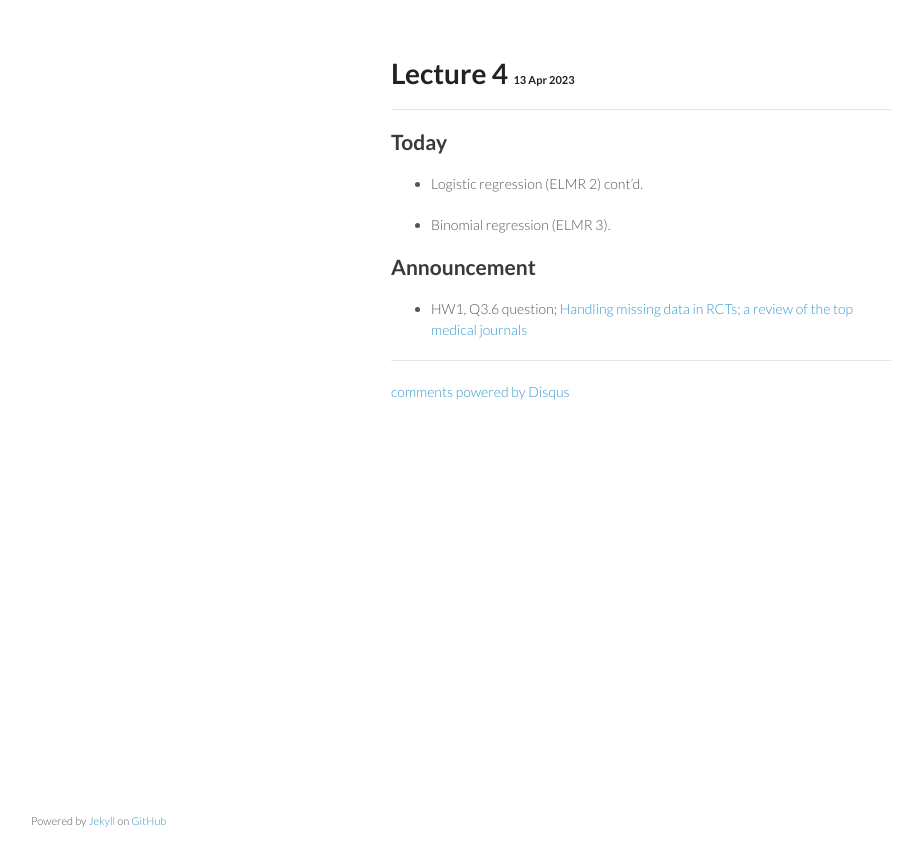
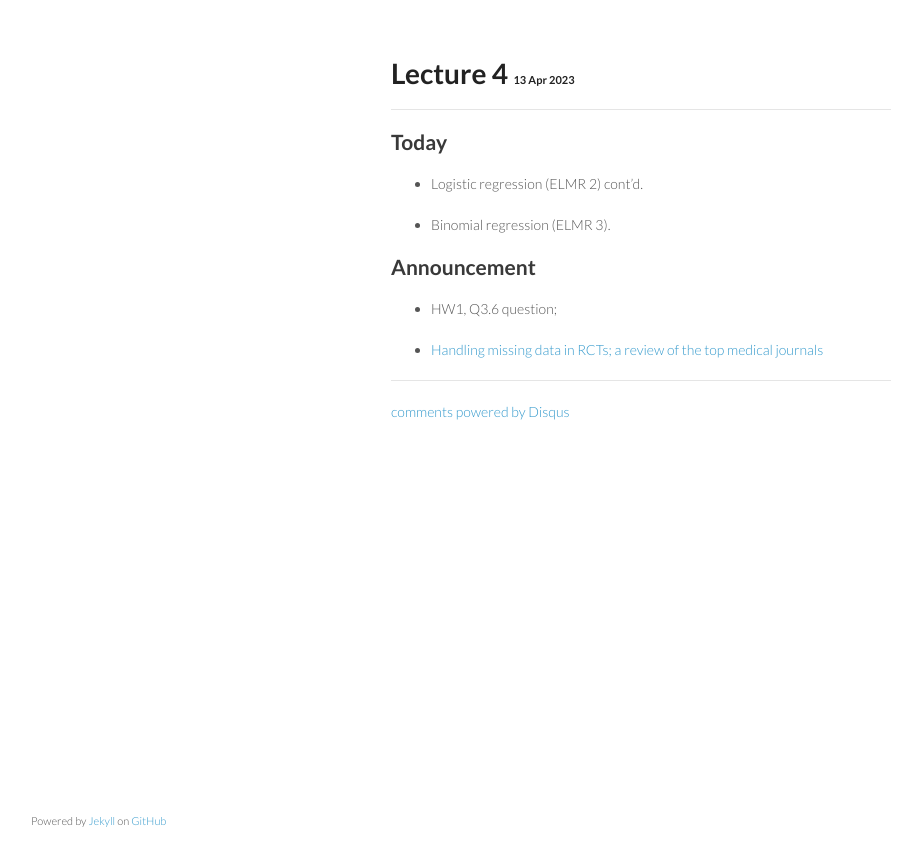
Before and after one commit to ucla-biostat-200c/2023spring, a Jekyll site: the page built from _posts/2023-04-13-week2-day2.md, in a window 1280 px wide. Shown: the top 866 px of the page, without its empty margins (179-1101 px from the left). Built offline with Jekyll 4.4.1, drawn with Linux system fonts in a browser that asks for light colours; comment, search, counter and statistics services are not loaded.

```diff
--- a/_posts/2023-04-13-week2-day2.md
+++ b/_posts/2023-04-13-week2-day2.md
@@ -12,4 +12,6 @@ category: biostat200Cspring2023
 
 ## Announcement
 
-* HW1, Q3.6 question; [Handling missing data in RCTs; a review of the top medical journals](https://bmcmedresmethodol.biomedcentral.com/articles/10.1186/1471-2288-14-118)
+* HW1, Q3.6 question;
+
+* [Handling missing data in RCTs; a review of the top medical journals](https://bmcmedresmethodol.biomedcentral.com/articles/10.1186/1471-2288-14-118)
```
Also changed, not shown: schedule/schedule.md (+1 -1 lines).
